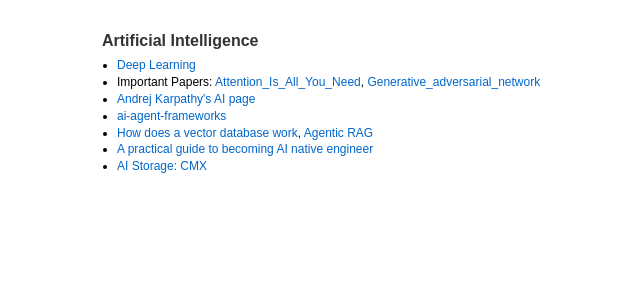
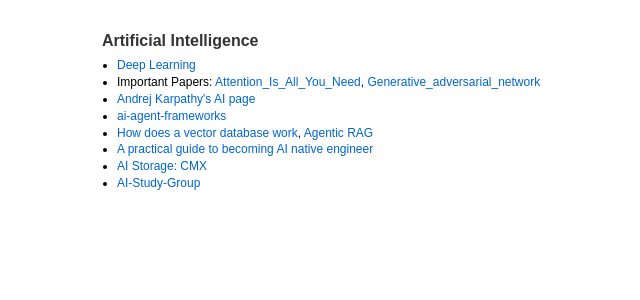
Before and after one commit to niraj17/niraj17.github.io, a Jekyll site: the page info/ai.html, which Jekyll copies as it is, in a window 1280 px wide. Shown: the top 300 px of the page, without its empty margins (153-793 px from the left). Built offline with Jekyll 4.4.1, drawn with Linux system fonts in a browser that asks for light colours.

Commit message:
Update ai.html

```diff
--- a/info/ai.html
+++ b/info/ai.html
@@ -102,6 +102,7 @@
 		 <li><a href=https://outcomeschool.com/blog/how-does-a-vector-database-work>How does a vector database work</a>, <a href=https://outcomeschool.com/blog/agentic-rag>Agentic RAG</a></li>
 		 <li><a href=https://blog.bytebytego.com/p/a-practical-guide-to-becoming-an>A practical guide to becoming AI native engineer</a></li>
 		 <li><a href=https://www.nvidia.com/en-in/data-center/ai-storage/cmx/>AI Storage: CMX</a></li>
+		 <li><a href=https://github.com/ArturoNereu/AI-Study-Group>AI-Study-Group</a></li>
 
      </ul>
      </div>
```
